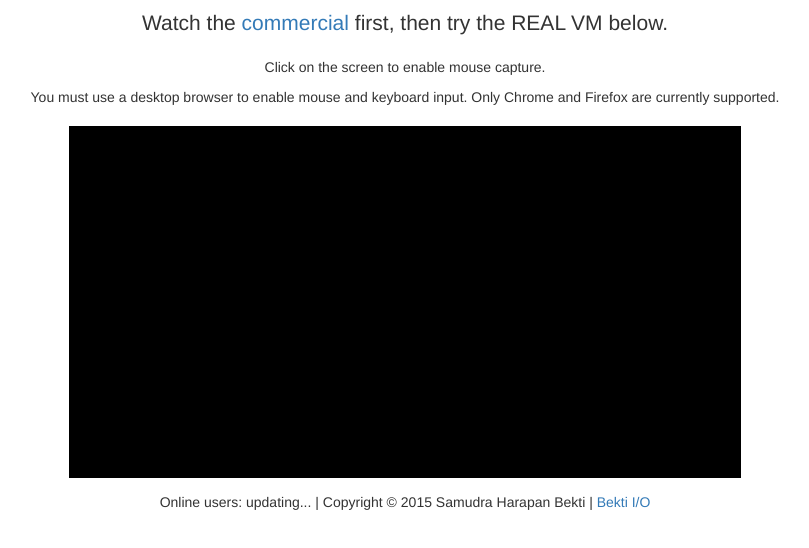
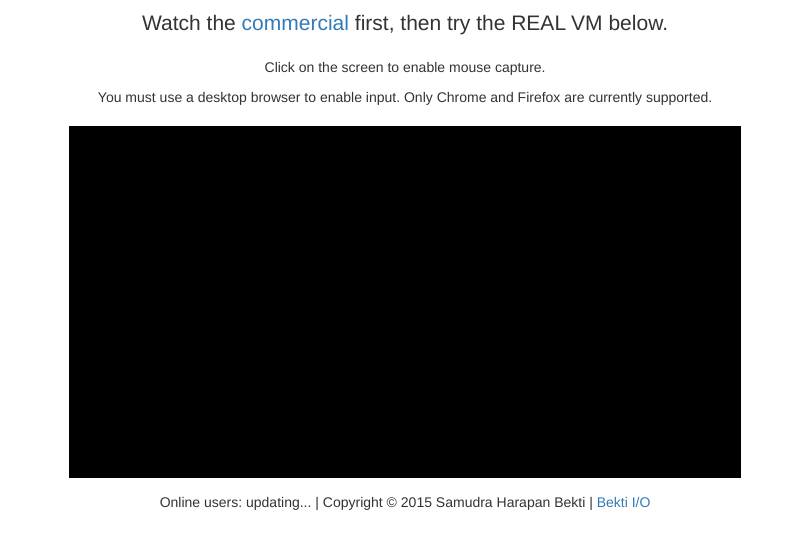
Before and after one commit to sbekti/retro-v86, a website: page index.html in a window 1280 px wide. Shown: the part 62-610 px from the top of the page, without its empty margins (235-1044 px from the left). Drawn offline with nearby package versions, Linux system fonts and the light colour scheme; no server answers.

Commit message:
Fix poster and wordings

```diff
--- a/index.html
+++ b/index.html
@@ -11,7 +11,7 @@
   <meta property="og:type" content="website" />
   <meta property="og:image" content="http://retro.bekti.io/retro-poster.png" />
   <meta property="og:url" content="http://retro.bekti.io" />
-  <meta property="og:description" content="You can now try the first Windows ever without installing any software. Just use your browser!" />
+  <meta property="og:description" content="You can now try the first Windows ever without having to install any software. Just use your browser!" />
   <title>Bekti Retro-as-a-Service (RaaS)</title>
   <link rel="stylesheet" type="text/css" href="https://cdnjs.cloudflare.com/ajax/libs/twitter-bootstrap/3.3.5/css/bootstrap.min.css">
   <link rel="stylesheet" type="text/css" href="/style.css">
@@ -22,7 +22,7 @@
     <h1>Bekti Retro-as-a-Service (RaaS)</h1>
     <p class="lead">Watch the <a href="https://www.youtube.com/watch?v=tGvHNNOLnCk" target="_blank">commercial</a> first, then try the REAL VM below.</p>
     <p>Click on the screen to enable mouse capture.</p>
-    <p>You must use a desktop browser to enable mouse and keyboard input. Only Chrome and Firefox are currently supported.</p>
+    <p>You must use a desktop browser to enable input. Only Chrome and Firefox are currently supported.</p>
     <div class="row screen">
       <div id="screen_container">
         <div style="white-space: pre; font: 14px monospace; line-height: 14px"></div>
```
Also changed, not shown: public/retro-poster.png.
